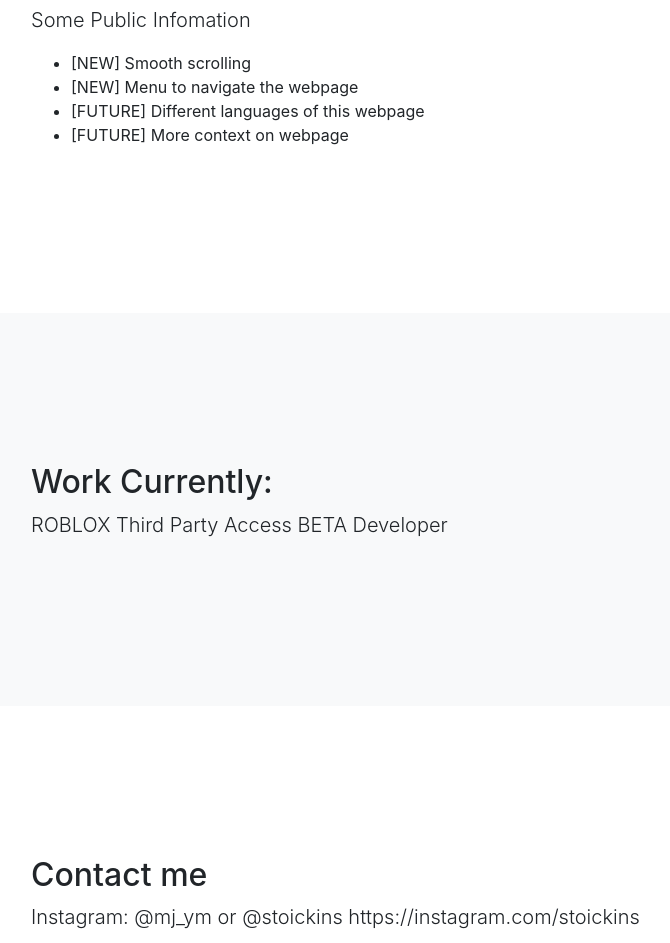
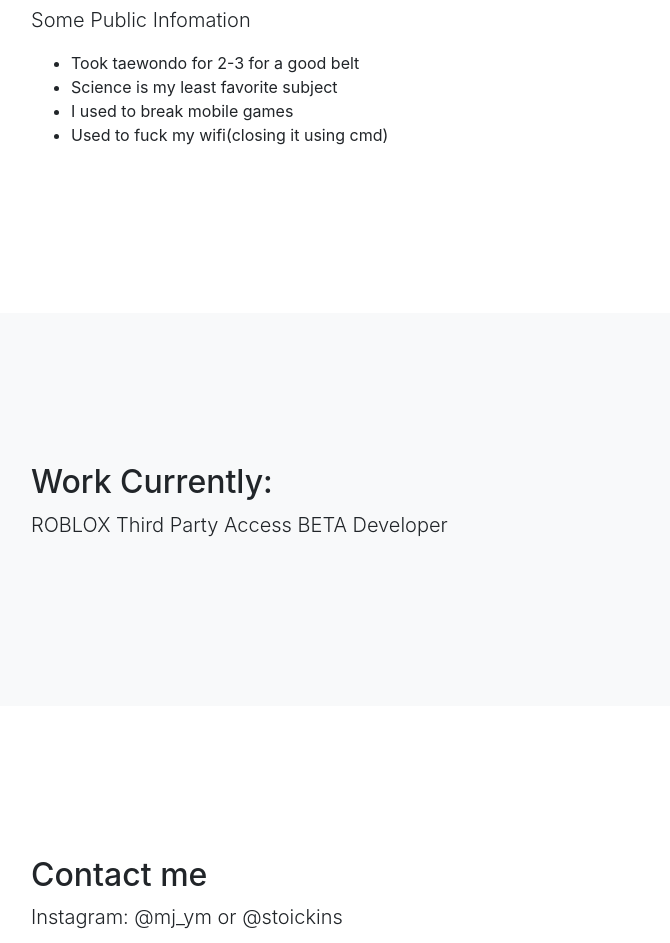
Before and after one commit to MichaelJDood/info, a website with bundled scripts: page index.html in a window 1280 px wide. Shown: the part 549-1492 px from the top of the page, without its empty margins (244-914 px from the left). Built offline with nearby package versions, Linux system fonts and the light colour scheme.

Commit message:
Update index.html

```diff
--- a/index.html
+++ b/index.html
@@ -57,10 +57,10 @@
           <h2>About me</h2>
           <p class="lead">Some Public Infomation</p>
           <ul>
-            <li>[NEW] Smooth scrolling</li>
-            <li>[NEW] Menu to navigate the webpage</li>
-            <li>[FUTURE] Different languages of this webpage</li>
-            <li>[FUTURE] More context on webpage</li>
+            <li>Took taewondo for 2-3 for a good belt</li>
+            <li>Science is my least favorite subject</li>
+            <li>I used to break mobile games</li>
+            <li>Used to fuck my wifi(closing it using cmd)</li>
           </ul>
         </div>
       </div>
@@ -83,7 +83,7 @@
       <div class="row">
         <div class="col-lg-8 mx-auto">
           <h2>Contact me</h2>
-          <p class="lead">Instagram: @mj_ym or @stoickins https://instagram.com/stoickins</p>
+          <p class="lead">Instagram: @mj_ym or @stoickins <a href="https://instagram.com/stoickins"></p>
         </div>
       </div>
     </div>
```
